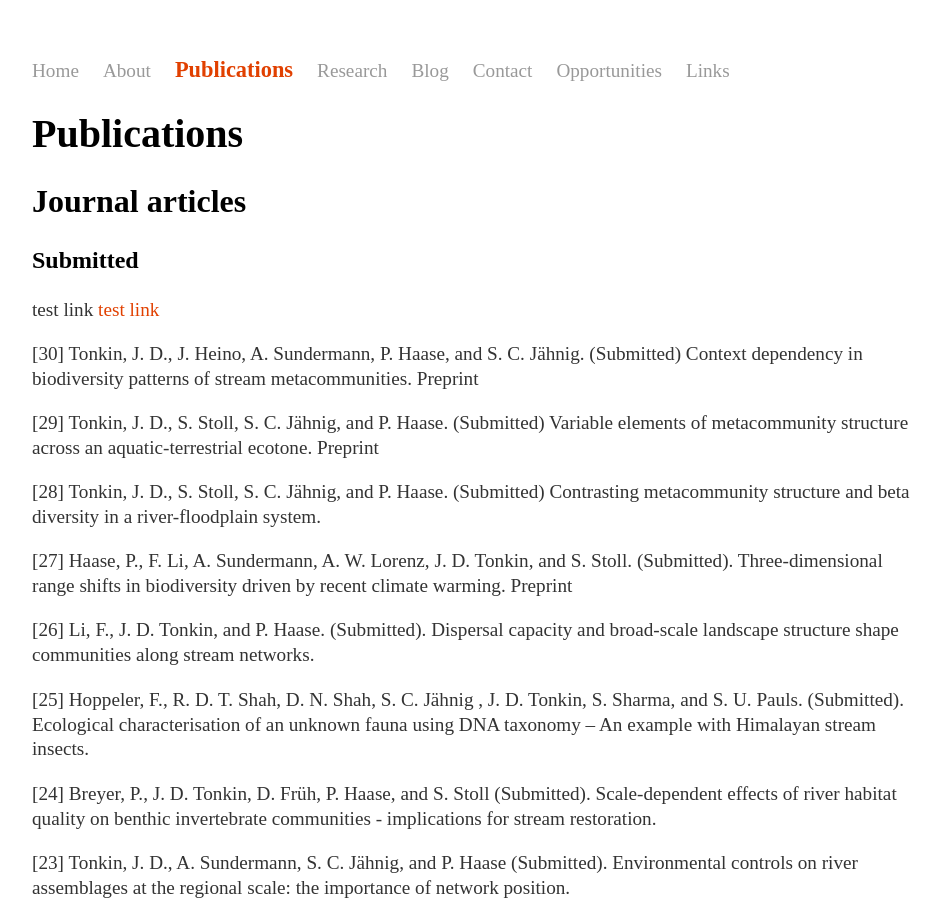
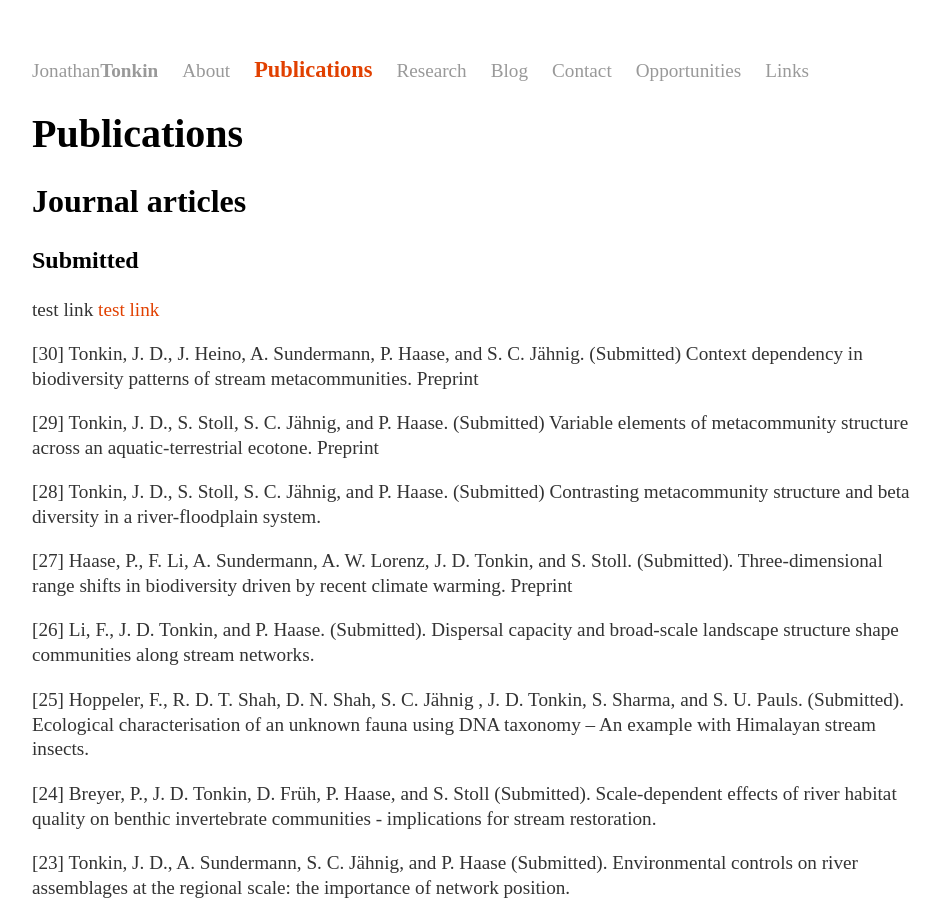
Before and after one commit to jdtonkin/jdtonkin.github.io, a Jekyll site: the page built from Publications/index.html, in a window 1280 px wide and 900 px high. Shown: the whole window, without its empty margins (160-1100 px from the left). Built offline with Jekyll 4.4.1, drawn with Linux system fonts in a browser that asks for light colours.

Commit message:
Update default.html

```diff
--- a/_layouts/default.html
+++ b/_layouts/default.html
@@ -12,7 +12,7 @@
 
     <nav>
 <ul>
-<li {%if page.title == 'Home' %}class="activepage"{% endif %}><a href="/">Home</a></li>
+<li {%if page.title == 'Jonathan<strong>Tonkin</strong>' %}class="activepage"{% endif %}><a href="/">Jonathan<strong>Tonkin</strong></a></li>
    <li {%if page.title == 'About' %}class="activepage"{% endif %}><a href="/About/">About</a></li>
    <li {%if page.title == 'Publications' %}class="activepage"{% endif %}><a href="/Publications/">Publications</a></li>
    <li {%if page.title == 'Research' %}class="activepage"{% endif %}><a href="/Research/">Research</a></li>
```
